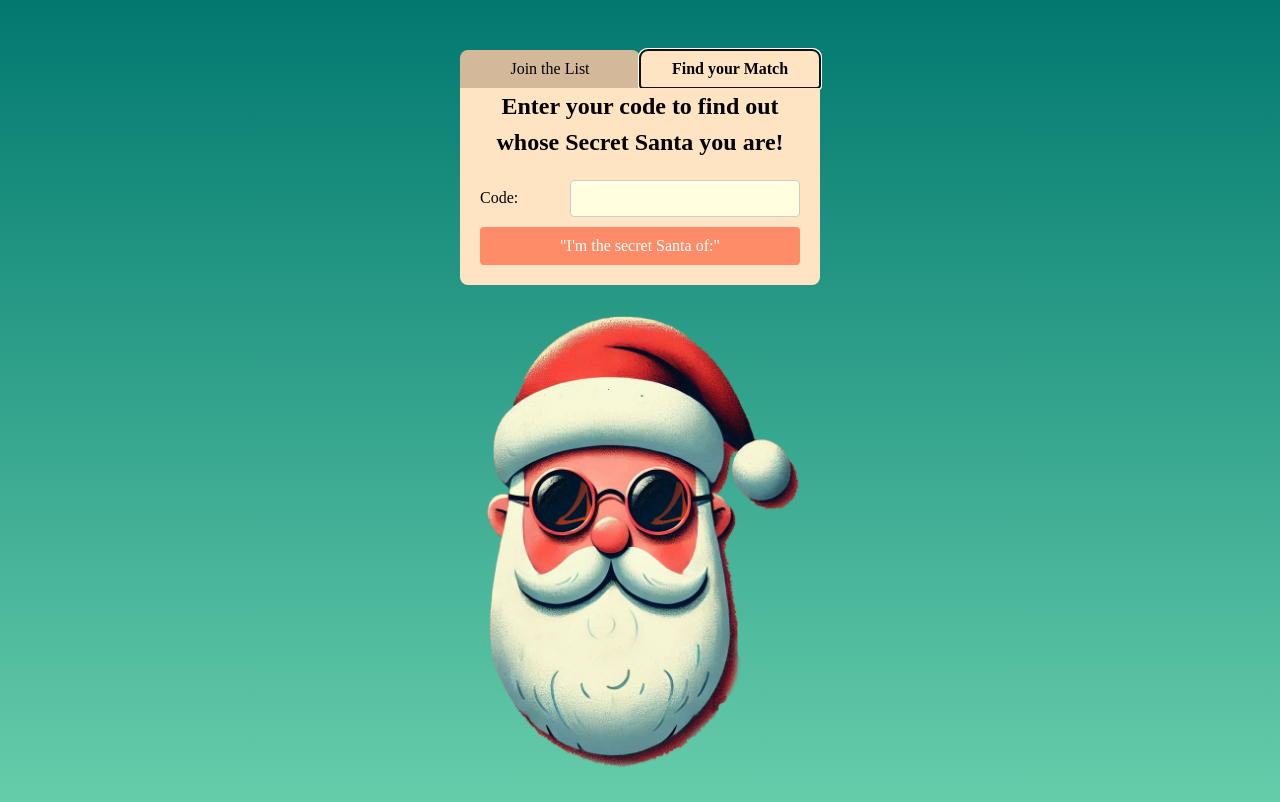
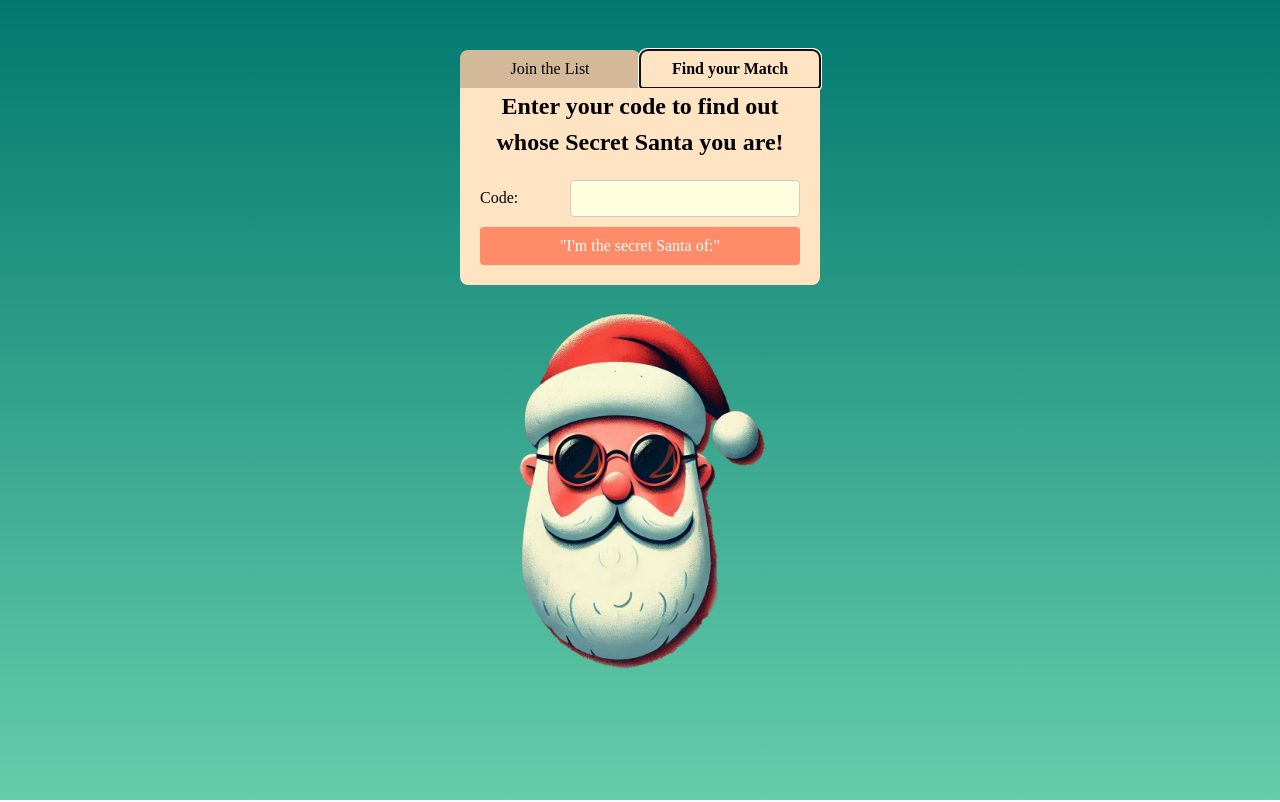
Before and after one commit to nikolaos-konstan/Altair-Secret-Santa, a React (Vite) app: page / in a window 1280 px wide. Both pictures are taken after a click on the button "Find your Match". Built offline with nearby package versions, Linux system fonts and the light colour scheme; no server answers; the database is empty; a web font is replaced by a local one.

Commit message:
update css

```diff
--- a/src/components/RevealPage/RevealPage.css
+++ b/src/components/RevealPage/RevealPage.css
@@ -22,7 +22,7 @@ body {
 
 .image-container2 img {
   max-width: 100%;
-  max-height: 470px;
+  max-height: 370px;
   margin: auto;
 }
 
```
